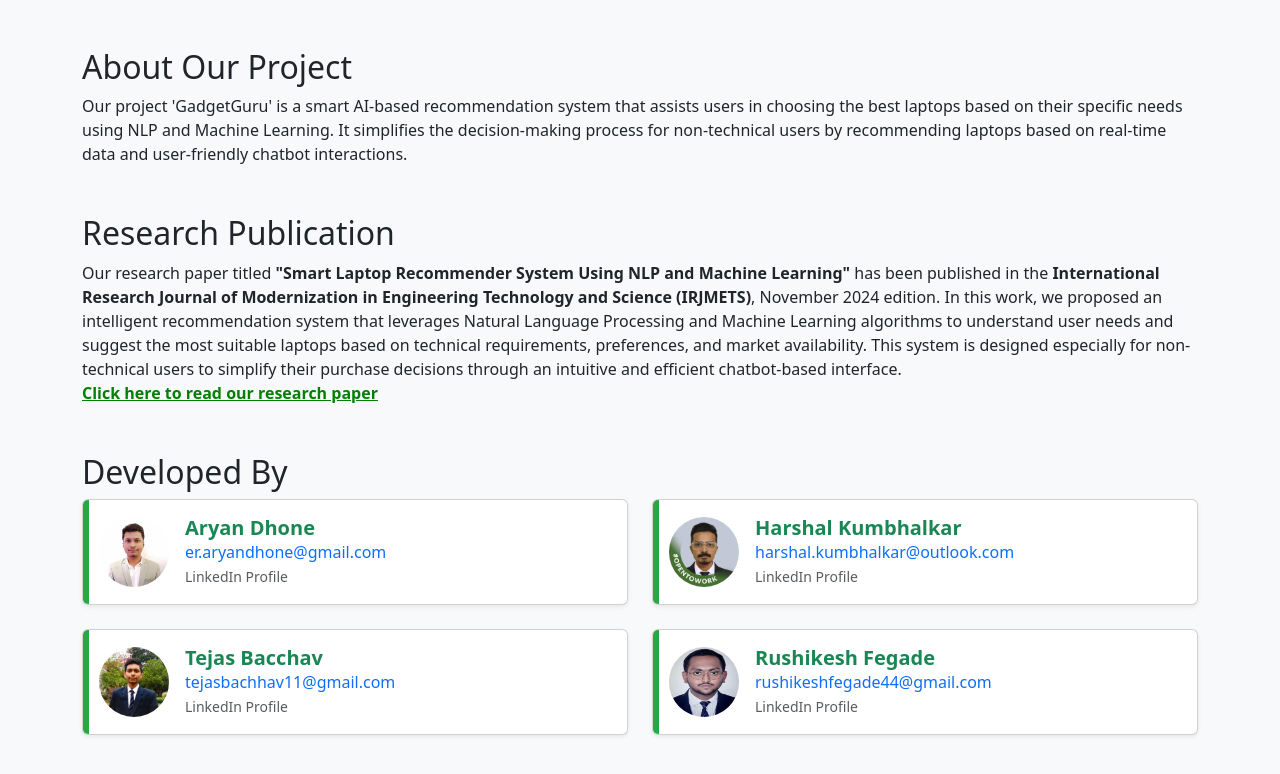
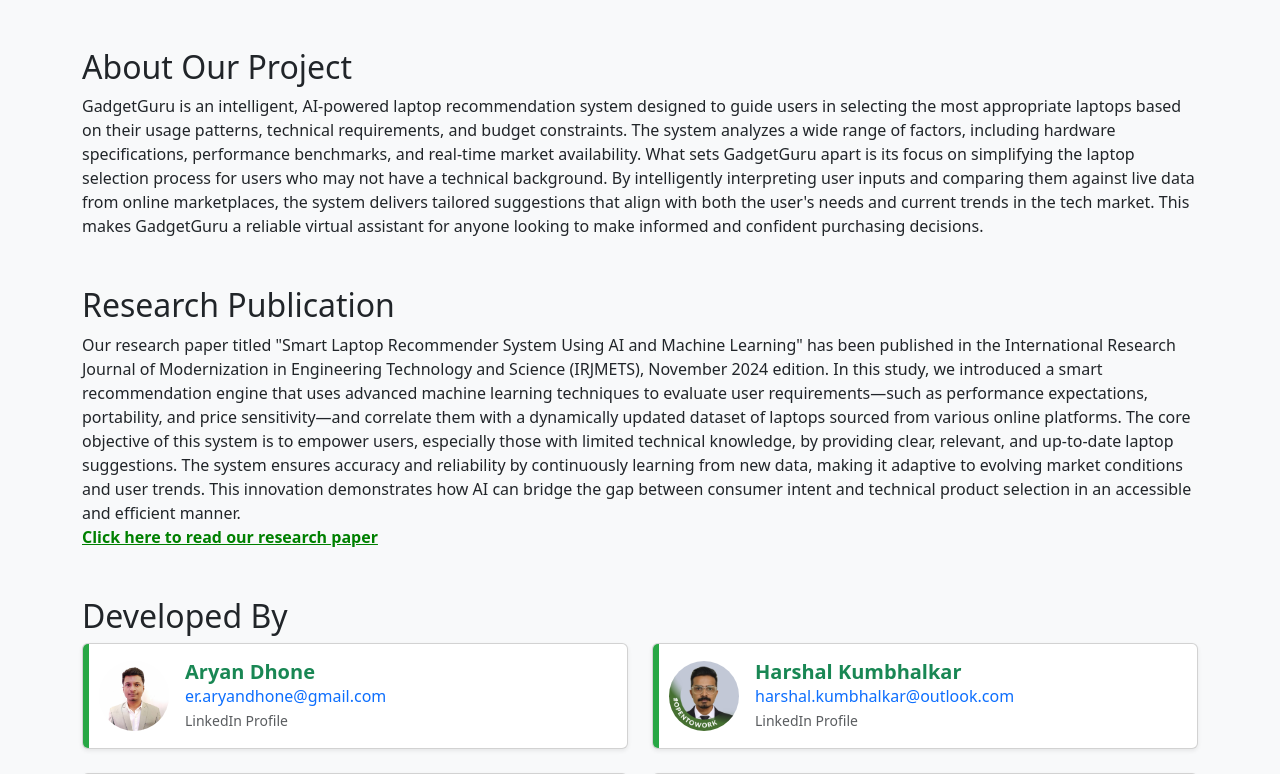
Before and after one commit to aryandhone555/GadgetGuru0.2, a Django app: page /about/ in a window 1280 px wide. Shown: the part 66-840 px from the top of the page. Before the commit the page ends 804 px from the top, so only its background shows below. Run offline with Django 5.2, Linux system fonts and the light colour scheme.

Commit message:
text updated

```diff
--- a/templates/about.html
+++ b/templates/about.html
@@ -109,19 +109,17 @@
     <div class="mb-5">
         <h2>About Our Project</h2>
         <p>
-            Our project 'GadgetGuru' is a smart AI-based recommendation system that assists users in choosing the best laptops
-            based on their specific needs using NLP and Machine Learning. It simplifies the decision-making process
-            for non-technical users by recommending laptops based on real-time data and user-friendly chatbot interactions.
-        </p>
+            GadgetGuru is an intelligent, AI-powered laptop recommendation system designed to guide users in selecting the most appropriate laptops based on their usage patterns, technical requirements, and budget constraints. The system analyzes a wide range of factors, including hardware specifications, performance benchmarks, and real-time market availability. What sets GadgetGuru apart is its focus on simplifying the laptop selection process for users who may not have a technical background. By intelligently interpreting user inputs and comparing them against live data from online marketplaces, the system delivers tailored suggestions that align with both the user's needs and current trends in the tech market. This makes GadgetGuru a reliable virtual assistant for anyone looking to make informed and confident purchasing decisions.
+            </p>
     </div>
 
     <!-- Section 2: Research paper -->
     <div class="mb-5">
         <h2>Research Publication</h2>
         <p>
-            Our research paper titled <strong>"Smart Laptop Recommender System Using NLP and Machine Learning"</strong> has been published in the <strong>International Research Journal of Modernization in Engineering Technology and Science (IRJMETS)</strong>, November 2024 edition.
+            Our research paper titled "Smart Laptop Recommender System Using AI and Machine Learning" has been published in the International Research Journal of Modernization in Engineering Technology and Science (IRJMETS), November 2024 edition. In this study, we introduced a smart recommendation engine that uses advanced machine learning techniques to evaluate user requirements—such as performance expectations, portability, and price sensitivity—and correlate them with a dynamically updated dataset of laptops sourced from various online platforms. The core objective of this system is to empower users, especially those with limited technical knowledge, by providing clear, relevant, and up-to-date laptop suggestions. The system ensures accuracy and reliability by continuously learning from new data, making it adaptive to evolving market conditions and user trends. This innovation demonstrates how AI can bridge the gap between consumer intent and technical product selection in an accessible and efficient manner.
 
-            In this work, we proposed an intelligent recommendation system that leverages Natural Language Processing and Machine Learning algorithms to understand user needs and suggest the most suitable laptops based on technical requirements, preferences, and market availability. This system is designed especially for non-technical users to simplify their purchase decisions through an intuitive and efficient chatbot-based interface.<br>
+<br>
             <a class="highlight" href="https://www.irjmets.com/uploadedfiles/paper//issue_11_november_2024/64186/final/fin_irjmets1732093118.pdf" target="_blank">Click here to read our research paper</a>
         </p>
     </div>
```
